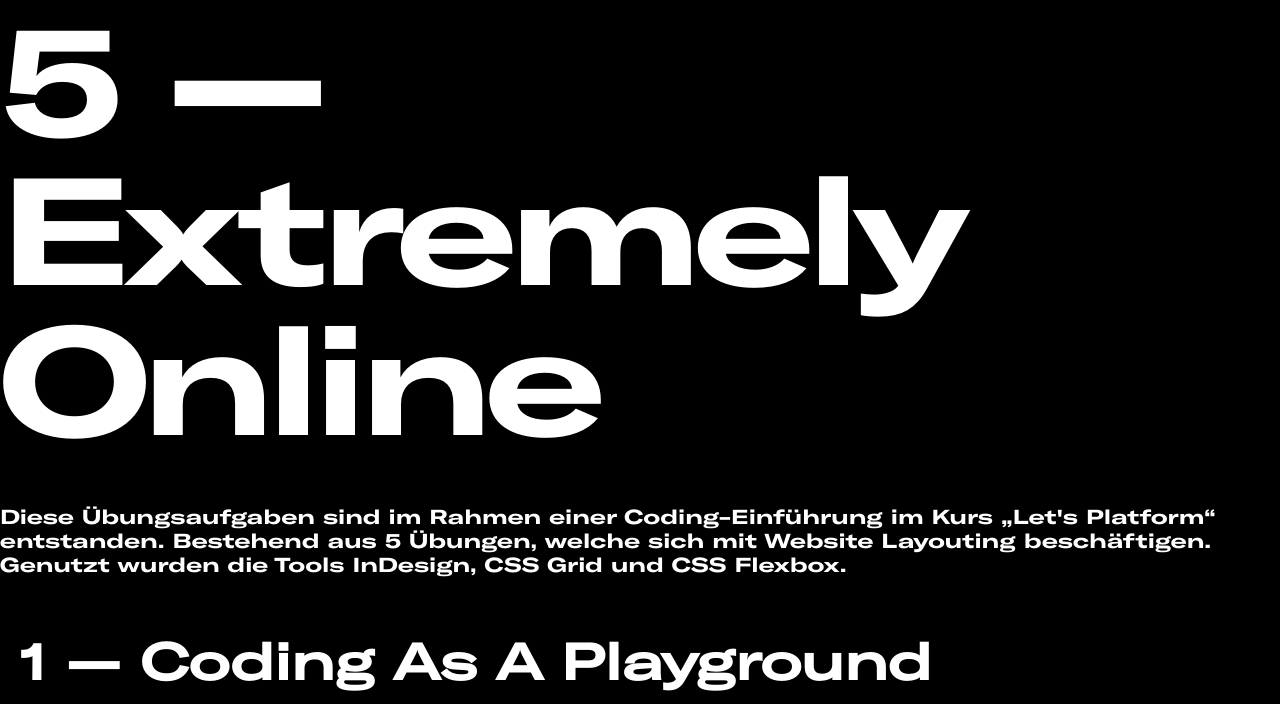
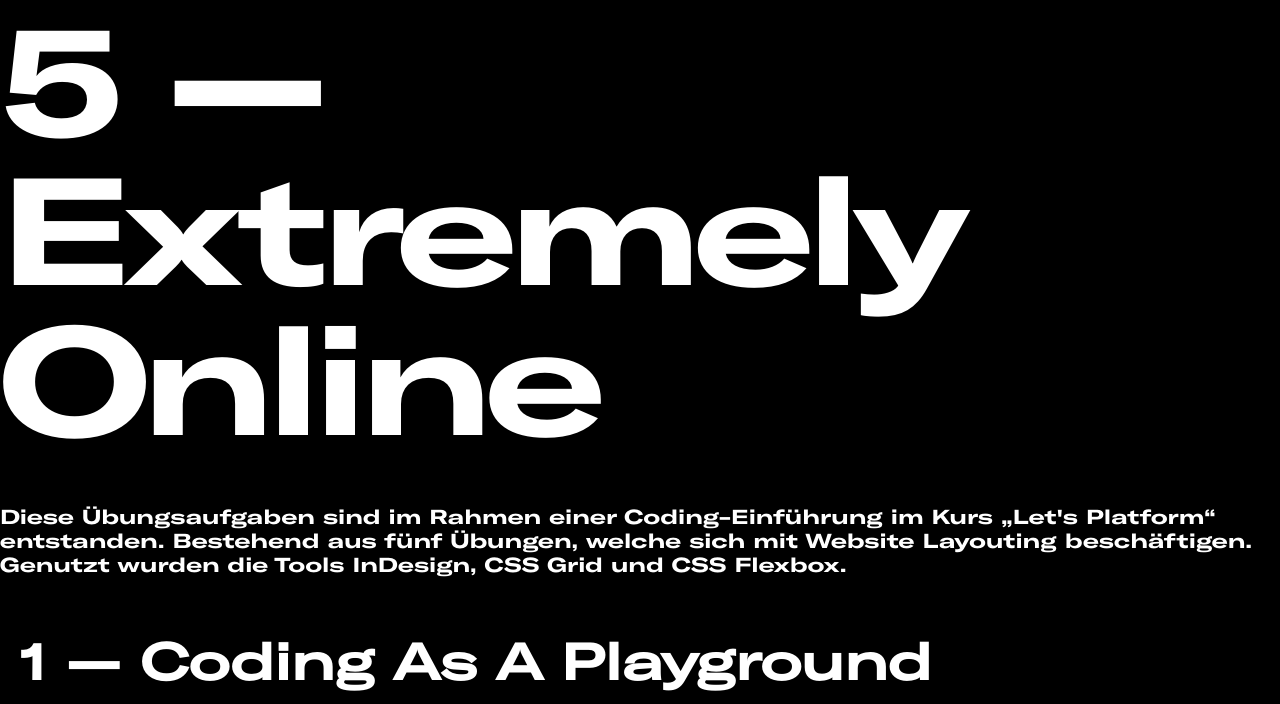
Before and after one commit to deladose/lets_platform_alex, a plain HTML site: page index.html in a window 1280 px wide. Shown: the top 704 px of the page. Drawn offline with Linux system fonts and the light colour scheme.

Commit message:
Update index.html

```diff
--- a/index.html
+++ b/index.html
@@ -13,7 +13,7 @@
         <br>
         <br>
         <br>
-        <p class=platzhalter>Diese Übungsaufgaben sind im Rahmen einer Coding-Einführung im Kurs „Let's Platform“ entstanden. Bestehend aus 5 Übungen, welche sich mit Website Layouting beschäftigen. Genutzt wurden die Tools InDesign, CSS Grid und CSS Flexbox. </p>
+        <p class=platzhalter>Diese Übungsaufgaben sind im Rahmen einer Coding-Einführung im Kurs „Let's Platform“ entstanden. Bestehend aus fünf Übungen, welche sich mit Website Layouting beschäftigen. Genutzt wurden die Tools InDesign, CSS Grid und CSS Flexbox. </p>
         <br>
         <br>
         <br>
```
